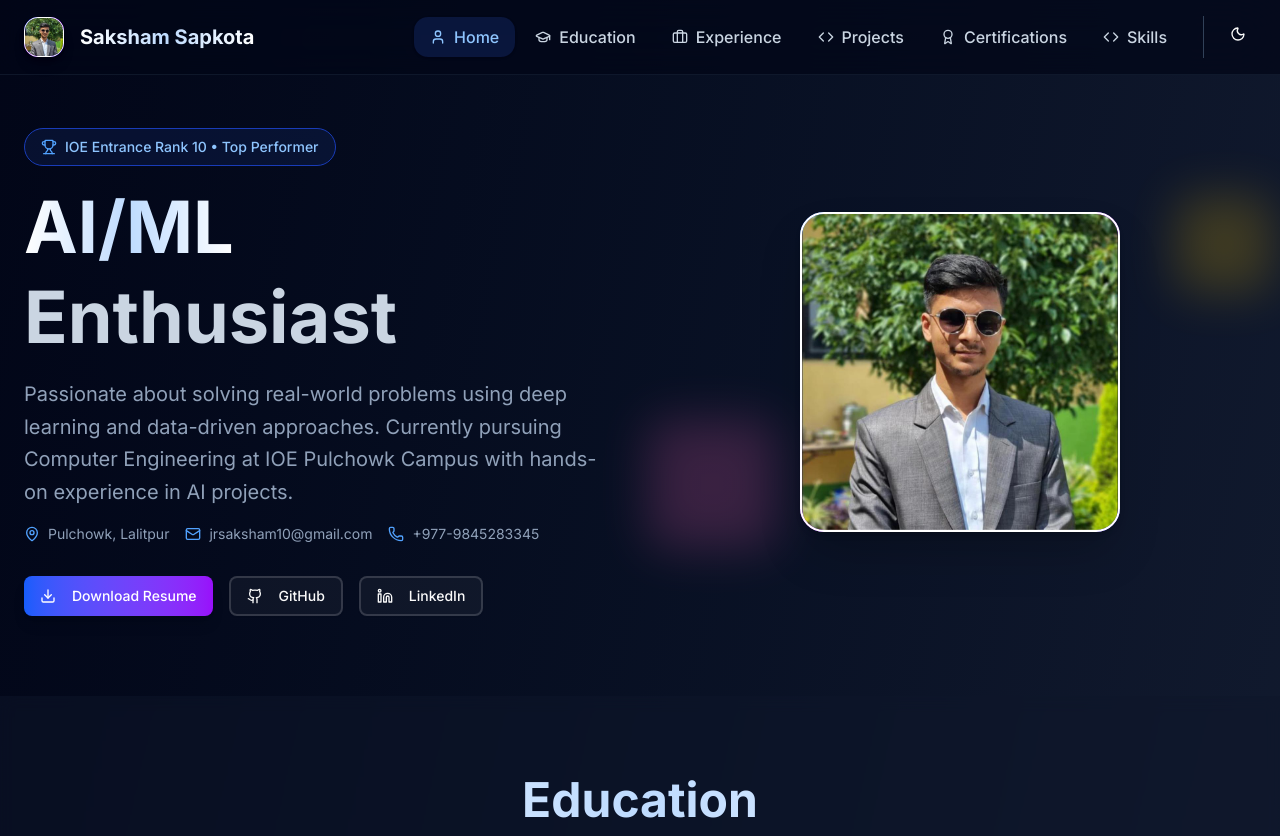
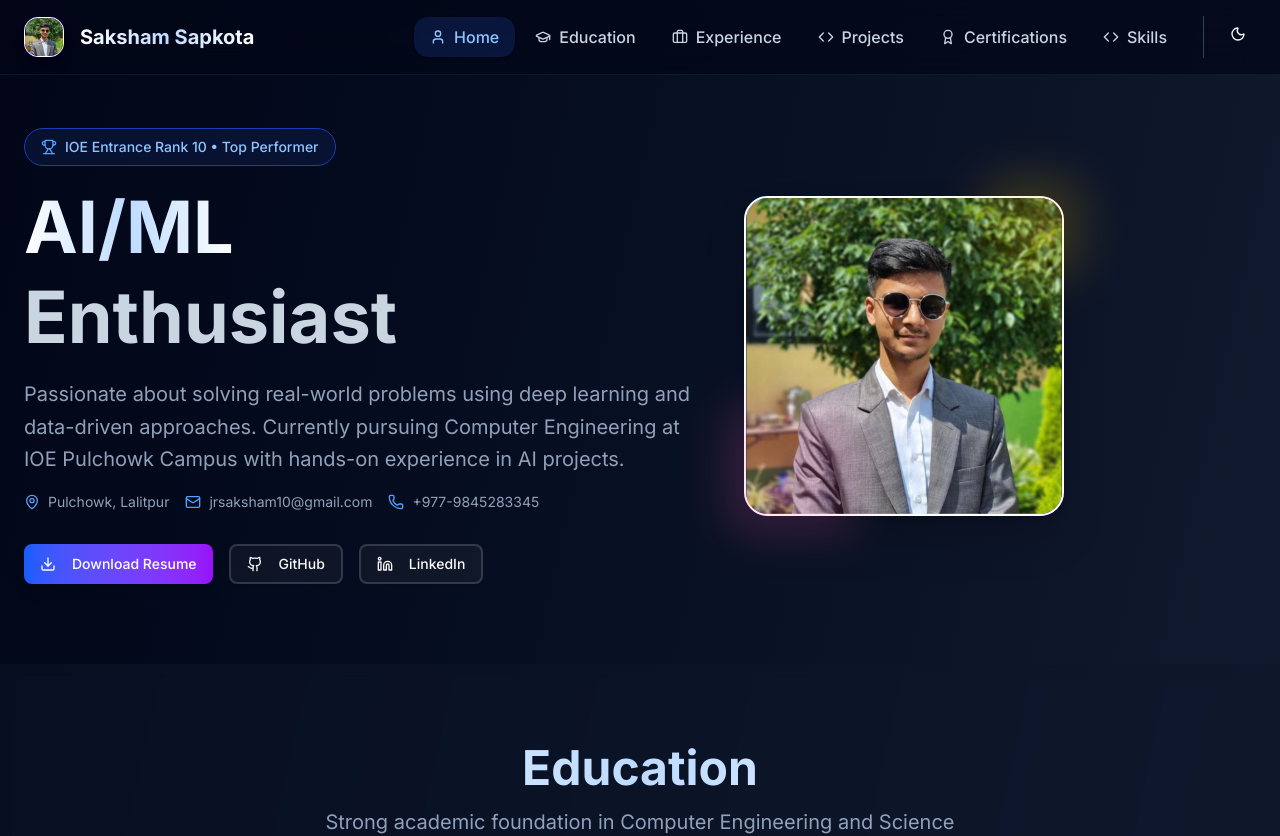
Before and after one commit to SakshamJr/Portfolio, a Next.js app: page / in a window 1280 px wide. Shown: the top 836 px of the page. Built offline with nearby package versions, Linux system fonts and the light colour scheme.

Commit message:
home page update

```diff
--- a/app/page.tsx
+++ b/app/page.tsx
@@ -179,7 +179,7 @@
       {/* Hero Section */}
       <section id="hero" className="pt-32 pb-20 px-6">
         <div className="container mx-auto max-w-7xl">
-          <div className="grid lg:grid-cols-2 gap-12 items-center">
+          <div className="flex flex-col-reverse lg:flex-row gap-12 items-center">
             <motion.div
               className="space-y-8"
               initial={{ opacity: 0, x: -50 }}
```
